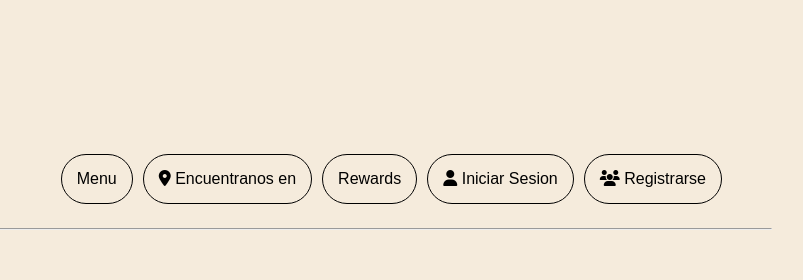
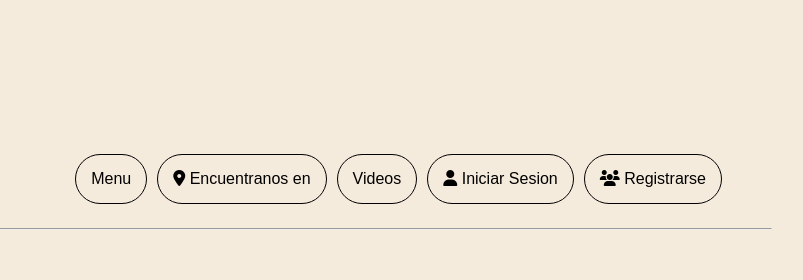
Before and after one commit to fabianmontalvo18/E.P.2, a plain HTML site: page menu.html in a window 1280 px wide. Shown: the top 280 px of the page, 358-1161 px from the left. Drawn offline with Linux system fonts and the light colour scheme; a web font is replaced by a local one.

Commit message:
Update menu.html

```diff
--- a/menu.html
+++ b/menu.html
@@ -23,7 +23,7 @@
                     <a href="#"><i class="fa-solid fa-location-dot"></i> Encuentranos en</a>
                 </li>
                 <li>
-                    <a href="#">Rewards</a>
+                    <a href="videos.html">Videos</a>
                 </li>
                 <li>
                     <a href="#"><i class="fa-solid fa-user"></i> Iniciar Sesion</a>
```
